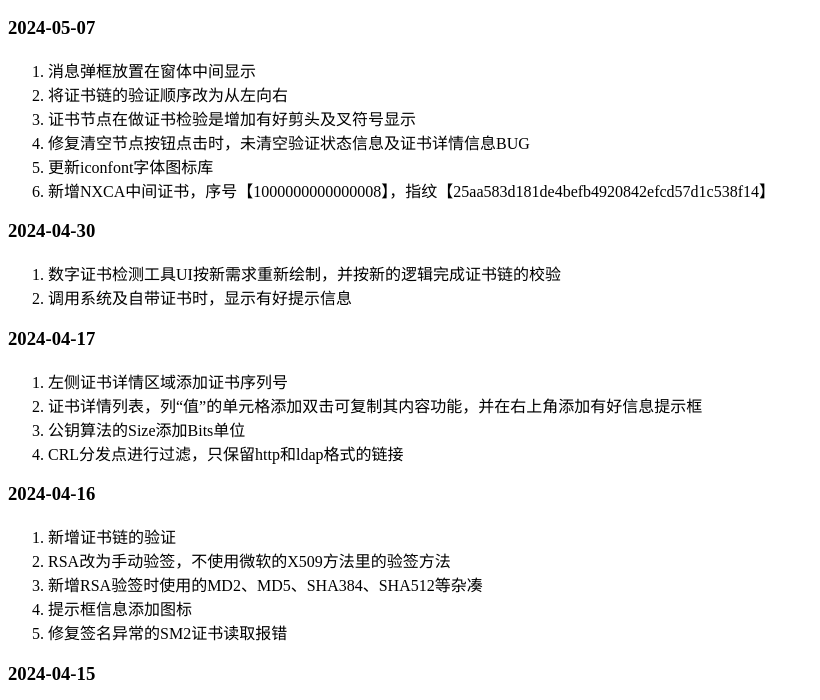
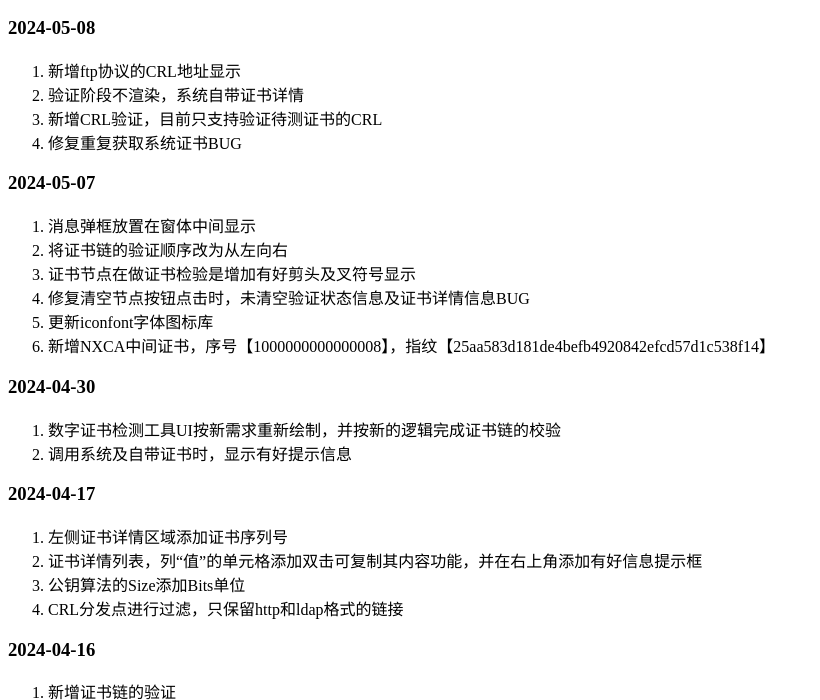
Before and after one commit to haozekang/change-log-pages, a plain HTML site: page tanovo/digitalcertificatecompliancetestingtool/CHANGELOG.html in a window 1280 px wide. Shown: the part 66-766 px from the top of the page, without its empty margins (0-820 px from the left). Drawn offline with Linux system fonts and the light colour scheme.

Commit message:
提交更新

```diff
--- a/tanovo/digitalcertificatecompliancetestingtool/CHANGELOG.html
+++ b/tanovo/digitalcertificatecompliancetestingtool/CHANGELOG.html
@@ -7,6 +7,14 @@
 
 <body>
     <h2 style="border-bottom: 1px solid #eaeaea; padding-bottom: 0.3em;">更新日志</h2>
+
+    <h3>2024-05-08</h3>
+    <ol>
+        <li>新增ftp协议的CRL地址显示</li>
+        <li>验证阶段不渲染，系统自带证书详情</li>
+        <li>新增CRL验证，目前只支持验证待测证书的CRL</li>
+        <li>修复重复获取系统证书BUG</li>
+    </ol>
 
     <h3>2024-05-07</h3>
     <ol>
```
Also changed, not shown: 1 other file.
